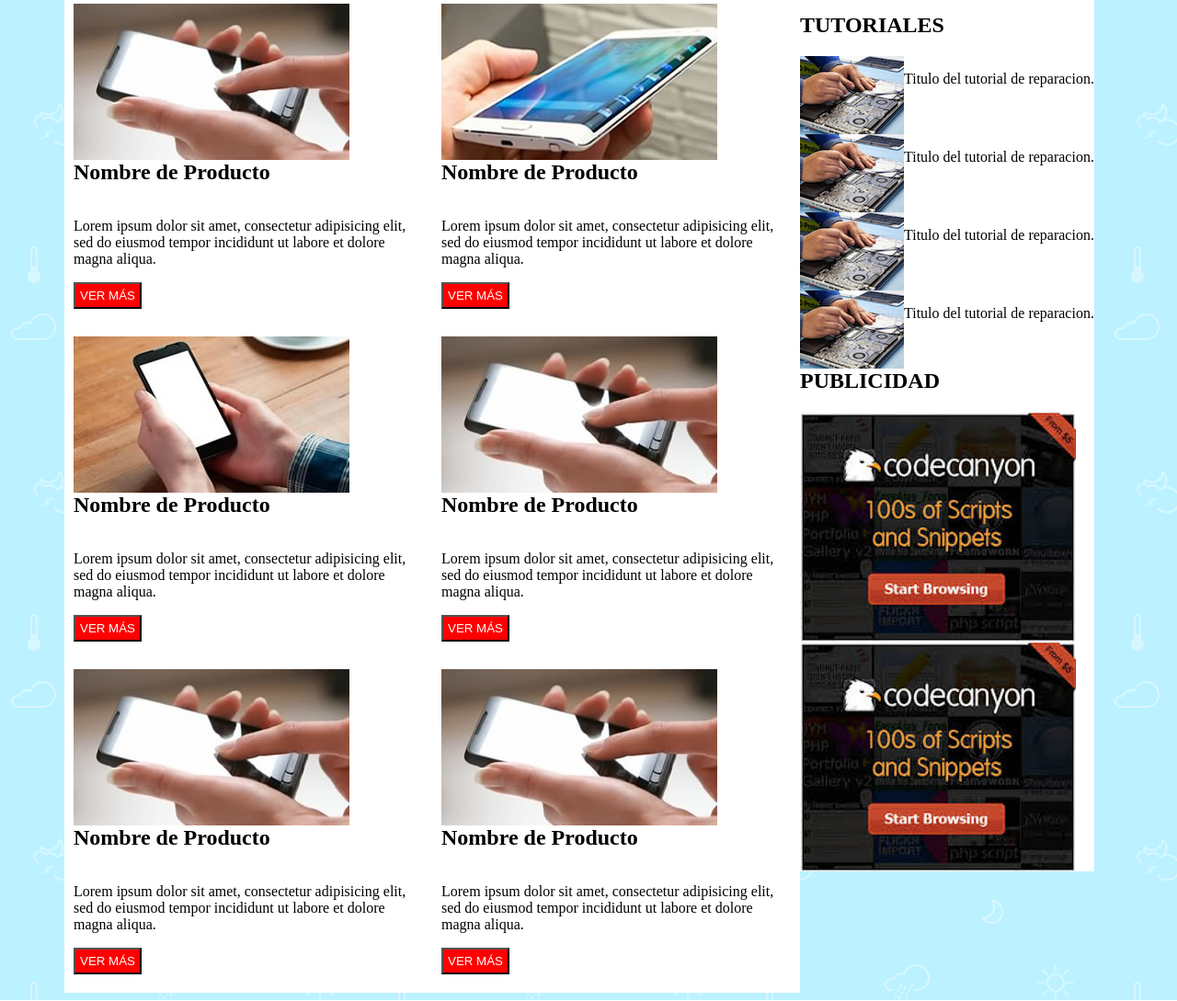
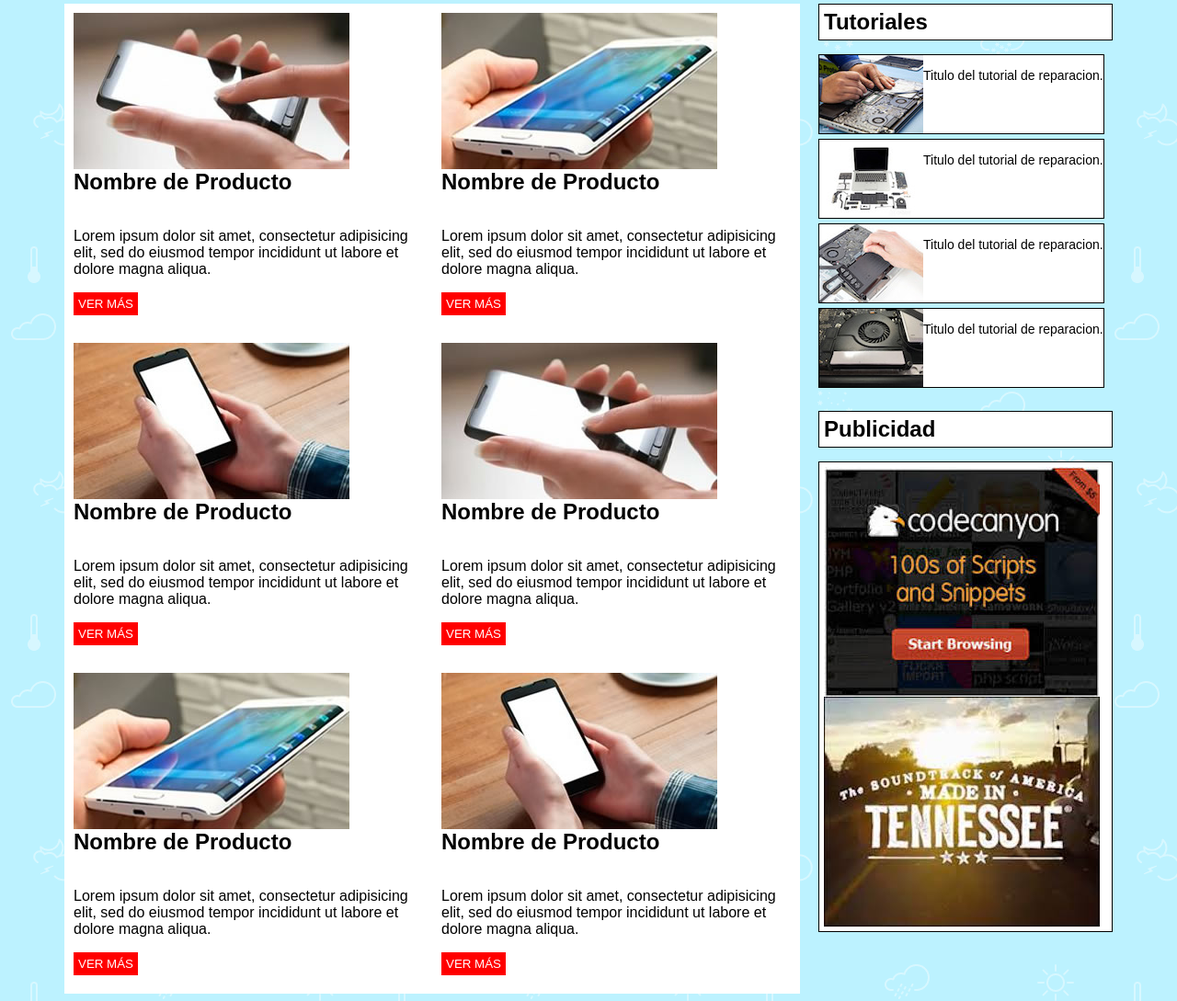
Before and after one commit to gastonestevez/practicasfullstack, a plain HTML site: page Practica_3/index.html in a window 1280 px wide. Shown: the part 75-1164 px from the top of the page at 92% size. Drawn offline with Linux system fonts and the light colour scheme.

Commit message:
actualizo html y css de portada

```diff
--- a/Practica_3/css/styles.css
+++ b/Practica_3/css/styles.css
@@ -1,10 +1,8 @@
 * {
   box-sizing: border-box;
+  font-family: sans-serif;
 }
 
-img{
-
-}
 body{
   background-image: url("../img/bg-2.png");
 }
@@ -32,10 +30,12 @@ a{
   float: left;
 
 }
+
 #logo{
   display:block;
   float: left;
 }
+
 .secciones,
 .navLogin{
   padding: 10px 10px 10px 10px;
@@ -62,25 +62,62 @@ a{
   margin-bottom: 20px;
 }
 
-.lateralDerecho{
-  width: 320px;
-  float:left;
-  background-color: white;
-  overflow: hidden;
-}
 
 section{
   overflow: hidden;
+  margin-top: 10px;
 }
-.tutorial{
-  float:left;
-}
+
 img,p{
   display: block;
   float: left;
 }
+
+.lateralDerecho{
+  width: 320px;
+  float:left;
+  overflow: hidden;
+  margin-left: 20px;
+}
+
 .botonProducto{
   background-color: red;
   color: white;
   padding: 5px 5px 5px 5px;
+  outline: none;
+  border:0 none;
 }
+
+.titulo{
+  background-color: white;
+  border-style: solid;
+  border-width: 1px;
+  margin: 0px 0px 15px 0px;
+  padding: 5px 5px 5px 5px;
+}
+
+.tutoriales{
+  margin-bottom: 20px;
+  float: left;
+}
+
+.tutorial{
+  border-style: solid;
+  border-width: 1px;
+  margin-bottom: 5px;
+  float: left;
+  background-color: white;
+  font-size: 14px;
+}
+
+.publicidades{
+  float: left;
+}
+
+.publicidad{
+  float: left;
+  background-color: white;
+  padding: 5px 5px 5px 5px;
+  border-style: solid;
+  border-width: 1px;
+}
--- a/Practica_3/index.html
+++ b/Practica_3/index.html
@@ -31,7 +31,7 @@
 
       <article class="producto">
         <img src="img/img-phone-01.jpg" alt="phone1">
-        <div class="titulo">
+        <div class="articulo">
           <h2>Nombre de Producto</h2>
           <p>Lorem ipsum dolor sit amet, consectetur adipisicing elit, sed do eiusmod tempor incididunt ut labore et dolore magna aliqua.</p>
           <input type="button" class="botonProducto" value="VER MÁS">
@@ -39,7 +39,7 @@
       </article>
       <article class="producto">
           <img src="img/img-phone-02.jpg" alt="phone1">
-          <div class="titulo">
+          <div class="articulo">
             <h2>Nombre de Producto</h2>
             <p>Lorem ipsum dolor sit amet, consectetur adipisicing elit, sed do eiusmod tempor incididunt ut labore et dolore magna aliqua.</p>
             <input type="button" class="botonProducto" value="VER MÁS">
@@ -47,7 +47,7 @@
       </article>
       <article class="producto">
           <img src="img/img-phone-03.jpg" alt="phone1">
-          <div class="titulo">
+          <div class="articulo">
             <h2>Nombre de Producto</h2>
             <p>Lorem ipsum dolor sit amet, consectetur adipisicing elit, sed do eiusmod tempor incididunt ut labore et dolore magna aliqua.</p>
             <input type="button"class="botonProducto"  value="VER MÁS">
@@ -55,23 +55,23 @@
       </article>
       <article class="producto">
           <img src="img/img-phone-01.jpg" alt="phone1">
-          <div class="titulo">
+          <div class="articulo">
             <h2>Nombre de Producto</h2>
             <p>Lorem ipsum dolor sit amet, consectetur adipisicing elit, sed do eiusmod tempor incididunt ut labore et dolore magna aliqua.</p>
             <input type="button" class="botonProducto" value="VER MÁS">
           </div>
       </article>
       <article class="producto">
-          <img src="img/img-phone-01.jpg" alt="phone1">
-          <div class="titulo">
+          <img src="img/img-phone-02.jpg" alt="phone1">
+          <div class="articulo">
             <h2>Nombre de Producto</h2>
             <p>Lorem ipsum dolor sit amet, consectetur adipisicing elit, sed do eiusmod tempor incididunt ut labore et dolore magna aliqua.</p>
             <input type="button" class="botonProducto" value="VER MÁS">
           </div>
       </article>
       <article class="producto">
-          <img src="img/img-phone-01.jpg" alt="phone1">
-          <div class="titulo">
+          <img src="img/img-phone-03.jpg" alt="phone1">
+          <div class="articulo">
             <h2>Nombre de Producto</h2>
             <p>Lorem ipsum dolor sit amet, consectetur adipisicing elit, sed do eiusmod tempor incididunt ut labore et dolore magna aliqua.</p>
             <input type="button" class="botonProducto" value="VER MÁS">
@@ -81,34 +81,30 @@
 
     <div class="lateralDerecho">
         <article class="tutoriales">
-          <div class="titulo">
-            <h2>TUTORIALES</h2>
-          </div>
+          <h2 class="titulo">Tutoriales</h2>
           <article class="tutorial">
             <img src="img/aside-01.jpg" alt="tuto">
             <p>Titulo del tutorial de reparacion.</p>
           </article>
           <article class="tutorial">
-              <img src="img/aside-01.jpg" alt="tuto">
+              <img src="img/aside-02.jpg" alt="tuto">
               <p>Titulo del tutorial de reparacion.</p>
           </article>
           <article class="tutorial">
-              <img src="img/aside-01.jpg" alt="tuto">
+              <img src="img/aside-03.jpg" alt="tuto">
               <p>Titulo del tutorial de reparacion.</p>
           </article>
           <article class="tutorial">
-              <img src="img/aside-01.jpg" alt="tuto">
+              <img src="img/aside-04.jpg" alt="tuto">
               <p>Titulo del tutorial de reparacion.</p>
           </article>
         </article>
 
         <article class="publicidades">
-          <div class="titulo">
-            <h2>PUBLICIDAD</h2>
-          </div>
+          <h2 class="titulo">Publicidad</h2>
           <article class="publicidad">
             <img src="img/ad-01.jpg" alt="publi">
-            <img src="img/ad-01.jpg" alt="publi">
+            <img src="img/ad-02.jpg" alt="publi">
           </article>
         </article>
     </div>
```
